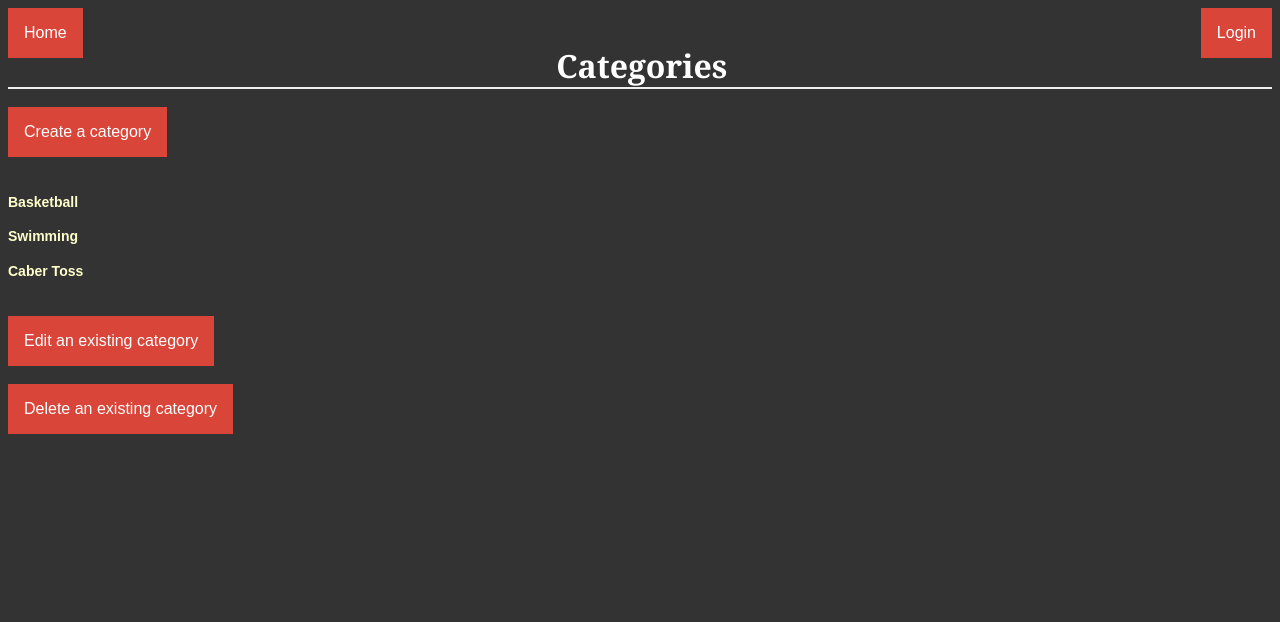
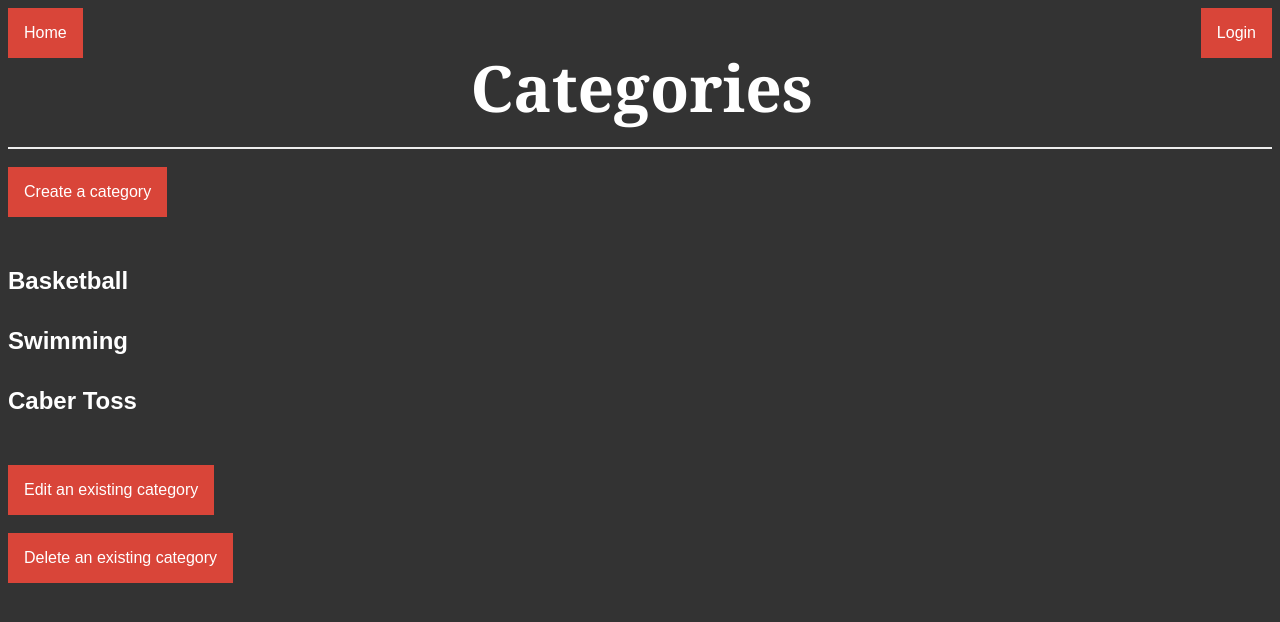
Before and after one commit to kotamichael/catalog, a Flask app: page / in a window 1280 px wide. Shown: the top 622 px of the page. Run offline with Flask 2, Linux system fonts and the light colour scheme; data comes from the database, SQL or seed files in the repository.

Commit message:
Style a and h3 fonts

```diff
--- a/static/styles.css
+++ b/static/styles.css
@@ -19,10 +19,17 @@
 h1 {
     border-bottom: 2px solid #eee;
     position: relative;
+    font-size: 4em;
+    padding-bottom: .25em;
 }
 
 h2 {
     font-size: 1.2em;
+}
+
+h3 {
+    font-size: 2em;
+    padding-bottom: 0;
 }
 
 p,
@@ -65,7 +72,7 @@
 
 a {
     text-decoration: none;
-    color: #ffffcc;
+    color: #ffffff;
     font-size: .75em;
 }
 
```
